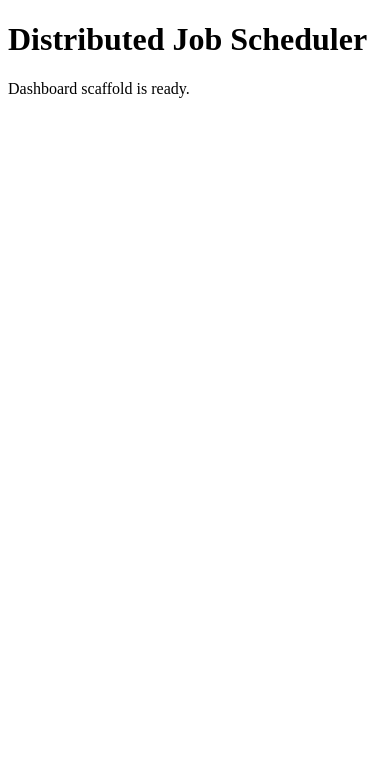
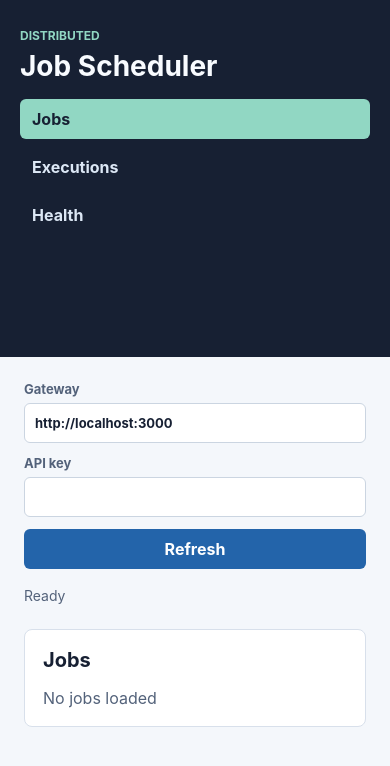
Before and after one commit to ErenKarakus1/Distributed-Job-Scheduling-Platform, a React (Vite) app in the folder frontend/dashboard/: page / in a window 390 px wide. Shown: the top 766 px of the page. Built offline with nearby package versions, Linux system fonts and the light colour scheme.

Commit message:
feat: add dashboard monitoring shell

```diff
--- a/frontend/dashboard/src/main.tsx
+++ b/frontend/dashboard/src/main.tsx
@@ -1,12 +1,152 @@
 import React from "react";
 import { createRoot } from "react-dom/client";
+import "./styles.css";
 
 function App() {
+  const [apiBaseUrl, setApiBaseUrl] = React.useState("http://localhost:3000");
+  const [apiKey, setApiKey] = React.useState("");
+  const [jobs, setJobs] = React.useState<unknown[]>([]);
+  const [executions, setExecutions] = React.useState<unknown[]>([]);
+  const [health, setHealth] = React.useState<Record<string, unknown>>({});
+  const [activeView, setActiveView] = React.useState<"jobs" | "executions" | "health">("jobs");
+  const [message, setMessage] = React.useState("Ready");
+
+  async function request<T>(path: string) {
+    const response = await fetch(`${apiBaseUrl}${path}`, {
+      headers: apiKey ? { "x-api-key": apiKey } : {},
+    });
+
+    const body = (await response.json()) as T;
+
+    if (!response.ok) {
+      throw new Error(JSON.stringify(body));
+    }
+
+    return body;
+  }
+
+  async function refreshJobs() {
+    setMessage("Loading jobs");
+    const body = await request<{ data: unknown[] }>("/api/jobs");
+    setJobs(body.data);
+    setMessage(`Loaded ${body.data.length} job(s)`);
+  }
+
+  async function refreshExecutions() {
+    setMessage("Loading executions");
+    const body = await request<{ data: unknown[] }>("/api/executions");
+    setExecutions(body.data);
+    setMessage(`Loaded ${body.data.length} execution(s)`);
+  }
+
+  async function refreshHealth() {
+    setMessage("Loading service health");
+    const body = await request<Record<string, unknown>>("/health/services");
+    setHealth(body);
+    setMessage("Loaded service health");
+  }
+
+  async function refreshCurrentView() {
+    try {
+      if (activeView === "jobs") await refreshJobs();
+      if (activeView === "executions") await refreshExecutions();
+      if (activeView === "health") await refreshHealth();
+    } catch (error) {
+      setMessage(error instanceof Error ? error.message : "Request failed");
+    }
+  }
+
   return (
-    <main>
-      <h1>Distributed Job Scheduler</h1>
-      <p>Dashboard scaffold is ready.</p>
+    <main className="app-shell">
+      <aside className="sidebar">
+        <div>
+          <p className="eyebrow">Distributed</p>
+          <h1>Job Scheduler</h1>
+        </div>
+
+        <nav className="nav-tabs" aria-label="Dashboard views">
+          <button className={activeView === "jobs" ? "active" : ""} onClick={() => setActiveView("jobs")}>
+            Jobs
+          </button>
+          <button className={activeView === "executions" ? "active" : ""} onClick={() => setActiveView("executions")}>
+            Executions
+          </button>
+          <button className={activeView === "health" ? "active" : ""} onClick={() => setActiveView("health")}>
+            Health
+          </button>
+        </nav>
+      </aside>
+
+      <section className="workspace">
+        <header className="toolbar">
+          <label>
+            Gateway
+            <input value={apiBaseUrl} onChange={(event) => setApiBaseUrl(event.target.value)} />
+          </label>
+          <label>
+            API key
+            <input value={apiKey} onChange={(event) => setApiKey(event.target.value)} type="password" />
+          </label>
+          <button onClick={() => void refreshCurrentView()}>Refresh</button>
+        </header>
+
+        <div className="status-line">{message}</div>
+
+        {activeView === "jobs" && (
+          <DataPanel title="Jobs" rows={jobs} emptyText="No jobs loaded" />
+        )}
+
+        {activeView === "executions" && (
+          <DataPanel title="Executions" rows={executions} emptyText="No executions loaded" />
+        )}
+
+        {activeView === "health" && (
+          <section className="panel">
+            <h2>Service Health</h2>
+            <pre>{JSON.stringify(health, null, 2)}</pre>
+          </section>
+        )}
+      </section>
     </main>
+  );
+}
+
+function DataPanel(props: { title: string; rows: unknown[]; emptyText: string }) {
+  return (
+    <section className="panel">
+      <h2>{props.title}</h2>
+      {props.rows.length === 0 ? (
+        <p className="empty-state">{props.emptyText}</p>
+      ) : (
+        <div className="table-wrap">
+          <table>
+            <thead>
+              <tr>
+                <th>ID</th>
+                <th>Status</th>
+                <th>Name / Job</th>
+                <th>Created</th>
+              </tr>
+            </thead>
+            <tbody>
+              {props.rows.map((row, index) => {
+                const item = row as Record<string, unknown>;
+                const job = item.job as Record<string, unknown> | undefined;
+
+                return (
+                  <tr key={String(item.id ?? index)}>
+                    <td>{String(item.id ?? "")}</td>
+                    <td>{String(item.status ?? "")}</td>
+                    <td>{String(item.name ?? job?.name ?? item.jobId ?? "")}</td>
+                    <td>{String(item.createdAt ?? "")}</td>
+                  </tr>
+                );
+              })}
+            </tbody>
+          </table>
+        </div>
+      )}
+    </section>
   );
 }
 
--- /dev/null
+++ b/frontend/dashboard/src/styles.css
@@ -0,0 +1,190 @@
+:root {
+  color: #172033;
+  background: #f4f7fb;
+  font-family:
+    Inter, ui-sans-serif, system-ui, -apple-system, BlinkMacSystemFont, "Segoe UI", sans-serif;
+}
+
+* {
+  box-sizing: border-box;
+}
+
+body {
+  margin: 0;
+}
+
+button,
+input {
+  font: inherit;
+}
+
+.app-shell {
+  display: grid;
+  min-height: 100vh;
+  grid-template-columns: 260px minmax(0, 1fr);
+}
+
+.sidebar {
+  display: flex;
+  flex-direction: column;
+  gap: 28px;
+  padding: 28px 20px;
+  color: #f8fbff;
+  background: #172033;
+}
+
+.eyebrow {
+  margin: 0 0 6px;
+  color: #91d7c3;
+  font-size: 12px;
+  font-weight: 700;
+  letter-spacing: 0;
+  text-transform: uppercase;
+}
+
+h1,
+h2 {
+  margin: 0;
+  letter-spacing: 0;
+}
+
+h1 {
+  font-size: 28px;
+}
+
+h2 {
+  font-size: 20px;
+}
+
+.nav-tabs {
+  display: grid;
+  gap: 8px;
+}
+
+.nav-tabs button,
+.toolbar button {
+  min-height: 40px;
+  border: 0;
+  border-radius: 6px;
+  cursor: pointer;
+  font-weight: 700;
+}
+
+.nav-tabs button {
+  color: #dce7f5;
+  background: transparent;
+  text-align: left;
+  padding: 0 12px;
+}
+
+.nav-tabs button.active,
+.nav-tabs button:hover {
+  color: #172033;
+  background: #91d7c3;
+}
+
+.workspace {
+  min-width: 0;
+  padding: 24px;
+}
+
+.toolbar {
+  display: grid;
+  grid-template-columns: minmax(220px, 360px) minmax(220px, 1fr) 120px;
+  gap: 12px;
+  align-items: end;
+}
+
+label {
+  display: grid;
+  gap: 6px;
+  color: #53627a;
+  font-size: 13px;
+  font-weight: 700;
+}
+
+input {
+  width: 100%;
+  height: 40px;
+  border: 1px solid #cbd5e1;
+  border-radius: 6px;
+  padding: 0 10px;
+  color: #172033;
+  background: #ffffff;
+}
+
+.toolbar button {
+  color: #ffffff;
+  background: #2364aa;
+}
+
+.status-line {
+  min-height: 24px;
+  margin: 18px 0;
+  color: #53627a;
+  font-size: 14px;
+}
+
+.panel {
+  width: 100%;
+  padding: 18px;
+  border: 1px solid #d8e0eb;
+  border-radius: 8px;
+  background: #ffffff;
+}
+
+.table-wrap {
+  overflow-x: auto;
+  margin-top: 14px;
+}
+
+table {
+  width: 100%;
+  border-collapse: collapse;
+  font-size: 14px;
+}
+
+th,
+td {
+  max-width: 320px;
+  padding: 11px 10px;
+  border-bottom: 1px solid #edf1f6;
+  text-align: left;
+  overflow: hidden;
+  text-overflow: ellipsis;
+  white-space: nowrap;
+}
+
+th {
+  color: #53627a;
+  font-size: 12px;
+  text-transform: uppercase;
+}
+
+pre {
+  overflow: auto;
+  margin: 14px 0 0;
+  padding: 14px;
+  border-radius: 6px;
+  color: #dce7f5;
+  background: #172033;
+}
+
+.empty-state {
+  margin: 16px 0 0;
+  color: #53627a;
+}
+
+@media (max-width: 760px) {
+  .app-shell {
+    grid-template-columns: 1fr;
+  }
+
+  .sidebar {
+    gap: 16px;
+  }
+
+  .toolbar {
+    grid-template-columns: 1fr;
+  }
+}
```
